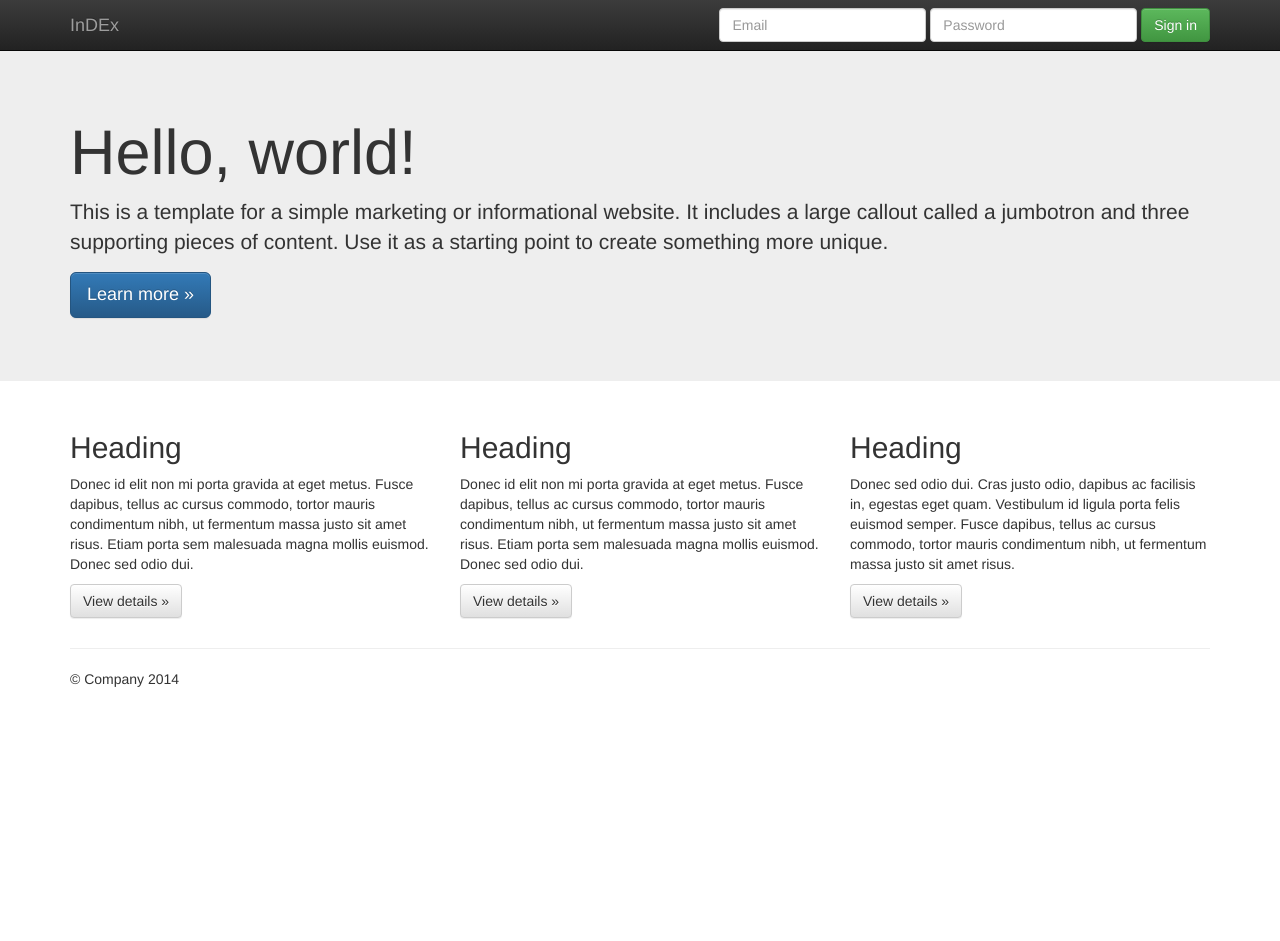
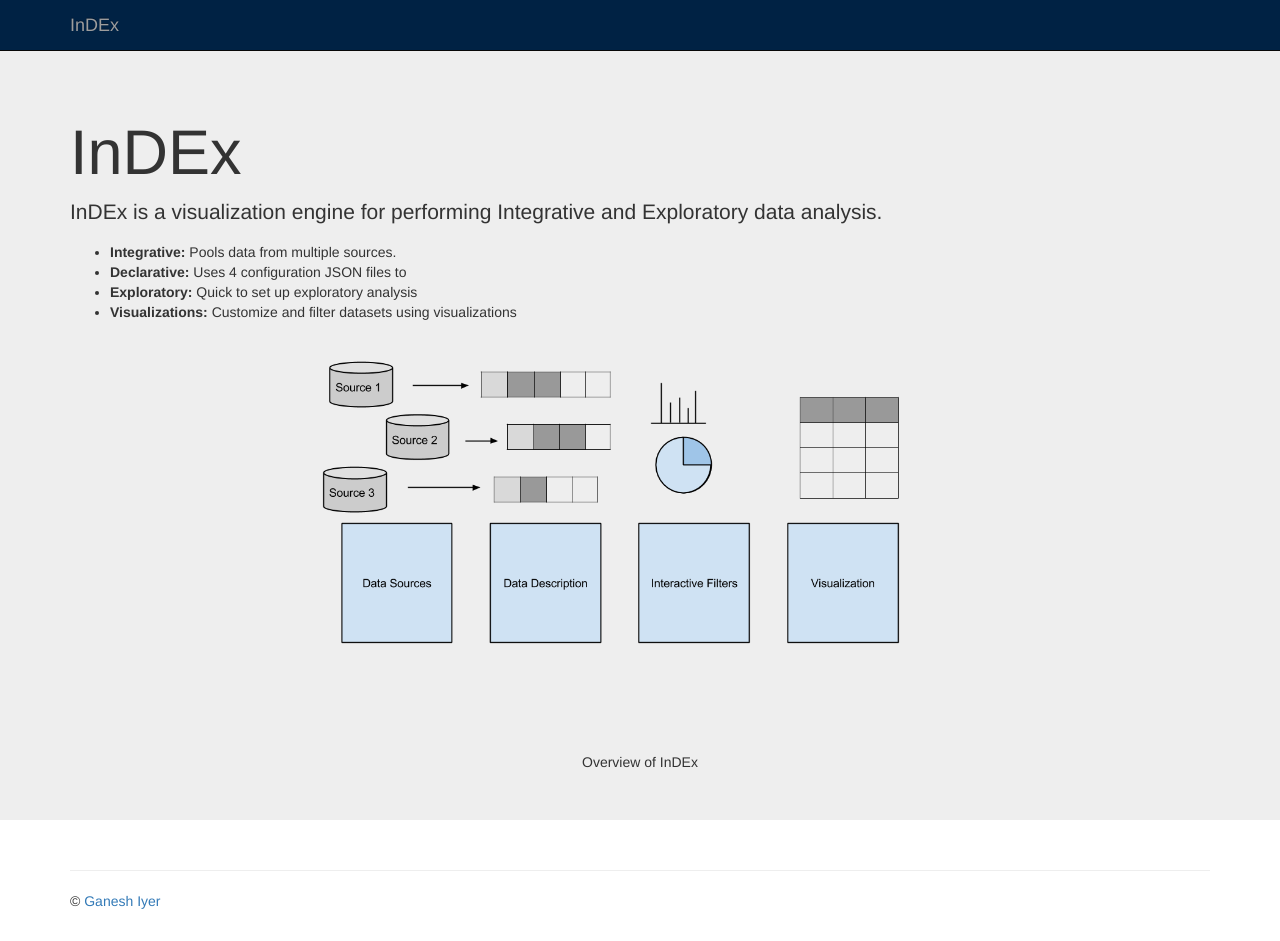
Before and after one commit to lastlegion/InDEx, a plain HTML site: page index.html in a window 1280 px wide. Before the commit the page ends 800 px from the top, so only its background shows below. Drawn offline with nearby package versions, Linux system fonts and the light colour scheme.

Commit message:
first draft

```diff
--- a/css/main.css
+++ b/css/main.css
@@ -3,3 +3,8 @@
 /* ==========================================================================
    Author's custom styles
    ========================================================================== */
+
+
+nav.navbar{
+	background: #002244;
+}
--- a/index.html
+++ b/index.html
@@ -38,6 +38,7 @@
           <a class="navbar-brand" href="#">InDEx</a>
         </div>
         <div id="navbar" class="navbar-collapse collapse">
+          <!--
           <form class="navbar-form navbar-right" role="form">
             <div class="form-group">
               <input type="text" placeholder="Email" class="form-control">
@@ -47,6 +48,7 @@
             </div>
             <button type="submit" class="btn btn-success">Sign in</button>
           </form>
+          -->
         </div><!--/.navbar-collapse -->
       </div>
     </nav>
@@ -54,36 +56,37 @@
     <!-- Main jumbotron for a primary marketing message or call to action -->
     <div class="jumbotron">
       <div class="container">
-        <h1>Hello, world!</h1>
-        <p>This is a template for a simple marketing or informational website. It includes a large callout called a jumbotron and three supporting pieces of content. Use it as a starting point to create something more unique.</p>
+        <h1>InDEx</h1>
+        <p>InDEx is a visualization engine for performing Integrative and Exploratory data analysis. </p>
+        <ul>
+          <li><strong>Integrative:</strong> Pools data from multiple sources. </li>
+          <li><strong>Declarative:</strong> Uses 4 configuration JSON files to </li>
+          <li><strong>Exploratory:</strong> Quick to set up exploratory analysis </li>
+          <li><strong>Visualizations:</strong> Customize and filter datasets using visualizations </li>
+        </ul>
+
+        <figure style="text-align:center">
+          <img src="img/declarative_overview.png" height="420px"/>
+          <figcaption>Overview of InDEx</figcaption>
+        </figure>
+
+
+        <!--
         <p><a class="btn btn-primary btn-lg" href="#" role="button">Learn more &raquo;</a></p>
+        -->
       </div>
     </div>
 
     <div class="container">
       <!-- Example row of columns -->
       <div class="row">
-        <div class="col-md-4">
-          <h2>Heading</h2>
-          <p>Donec id elit non mi porta gravida at eget metus. Fusce dapibus, tellus ac cursus commodo, tortor mauris condimentum nibh, ut fermentum massa justo sit amet risus. Etiam porta sem malesuada magna mollis euismod. Donec sed odio dui. </p>
-          <p><a class="btn btn-default" href="#" role="button">View details &raquo;</a></p>
-        </div>
-        <div class="col-md-4">
-          <h2>Heading</h2>
-          <p>Donec id elit non mi porta gravida at eget metus. Fusce dapibus, tellus ac cursus commodo, tortor mauris condimentum nibh, ut fermentum massa justo sit amet risus. Etiam porta sem malesuada magna mollis euismod. Donec sed odio dui. </p>
-          <p><a class="btn btn-default" href="#" role="button">View details &raquo;</a></p>
-       </div>
-        <div class="col-md-4">
-          <h2>Heading</h2>
-          <p>Donec sed odio dui. Cras justo odio, dapibus ac facilisis in, egestas eget quam. Vestibulum id ligula porta felis euismod semper. Fusce dapibus, tellus ac cursus commodo, tortor mauris condimentum nibh, ut fermentum massa justo sit amet risus.</p>
-          <p><a class="btn btn-default" href="#" role="button">View details &raquo;</a></p>
-        </div>
+
       </div>
 
       <hr>
 
       <footer>
-        <p>&copy; Company 2014</p>
+        <p>&copy; <a href="http://ganeshiyer.net">Ganesh Iyer</a></p>
       </footer>
     </div> <!-- /container -->        <script src="//ajax.googleapis.com/ajax/libs/jquery/1.11.1/jquery.min.js"></script>
         <script>window.jQuery || document.write('<script src="js/vendor/jquery-1.11.1.min.js"><\/script>')</script>
```
Also changed, not shown: img/declarative_overview.png (added).
